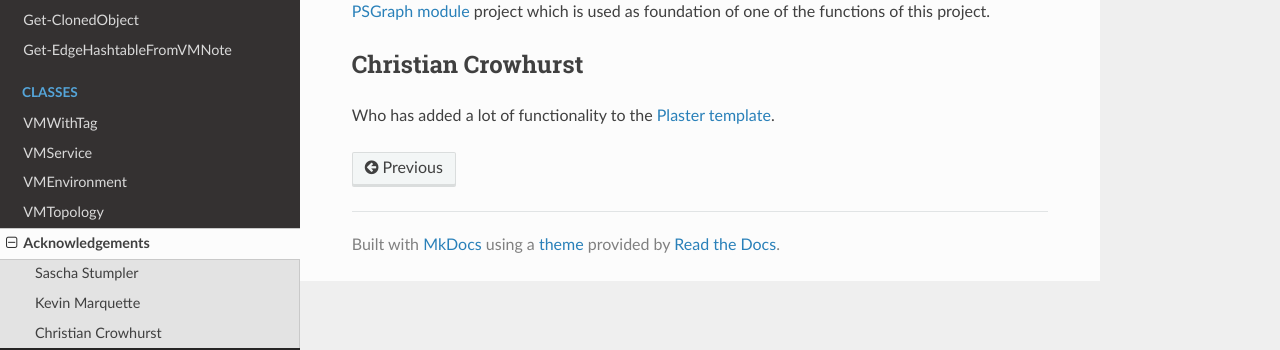
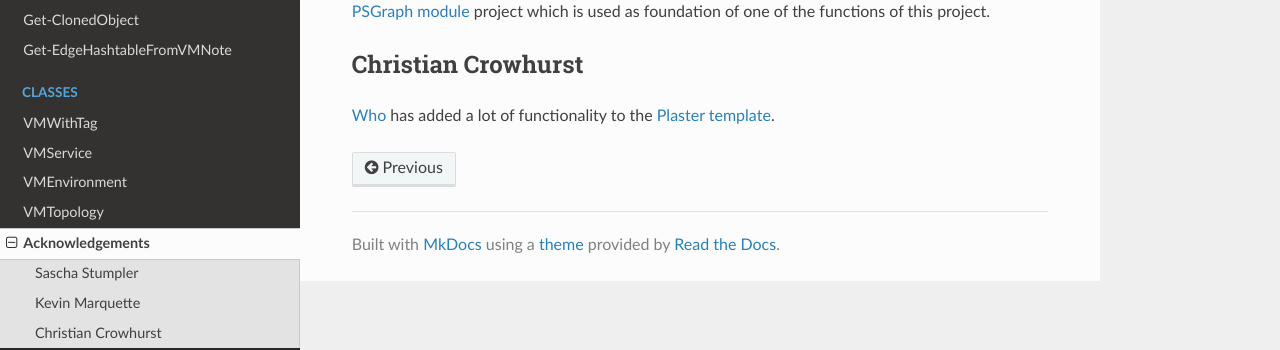
Before and after one commit to SasStu/PSHVTag, an MkDocs documentation site: the page built from docs/acknowledgements.md, in a window 1280 px wide. Shown: the part 512-862 px from the top of the page. Built offline with MkDocs 1.6.1, drawn with Linux system fonts in a browser that asks for light colours; nearby versions of some CDN libraries; old or Windows-style settings are respelled for this version of MkDocs; part of the change alters nothing that is shown.

```diff
--- a/docs/acknowledgements.md
+++ b/docs/acknowledgements.md
@@ -12,4 +12,4 @@ This project was generated using a [Plaster template](https://github.com/KevinMa
 
 ## Christian Crowhurst
 
-Who has added a lot of functionality to the [Plaster template](https://github.com/KevinMarquette/PlasterTemplates).
+[Who](https://github.com/christianacca) has added a lot of functionality to the [Plaster template](https://github.com/KevinMarquette/PlasterTemplates).
```
